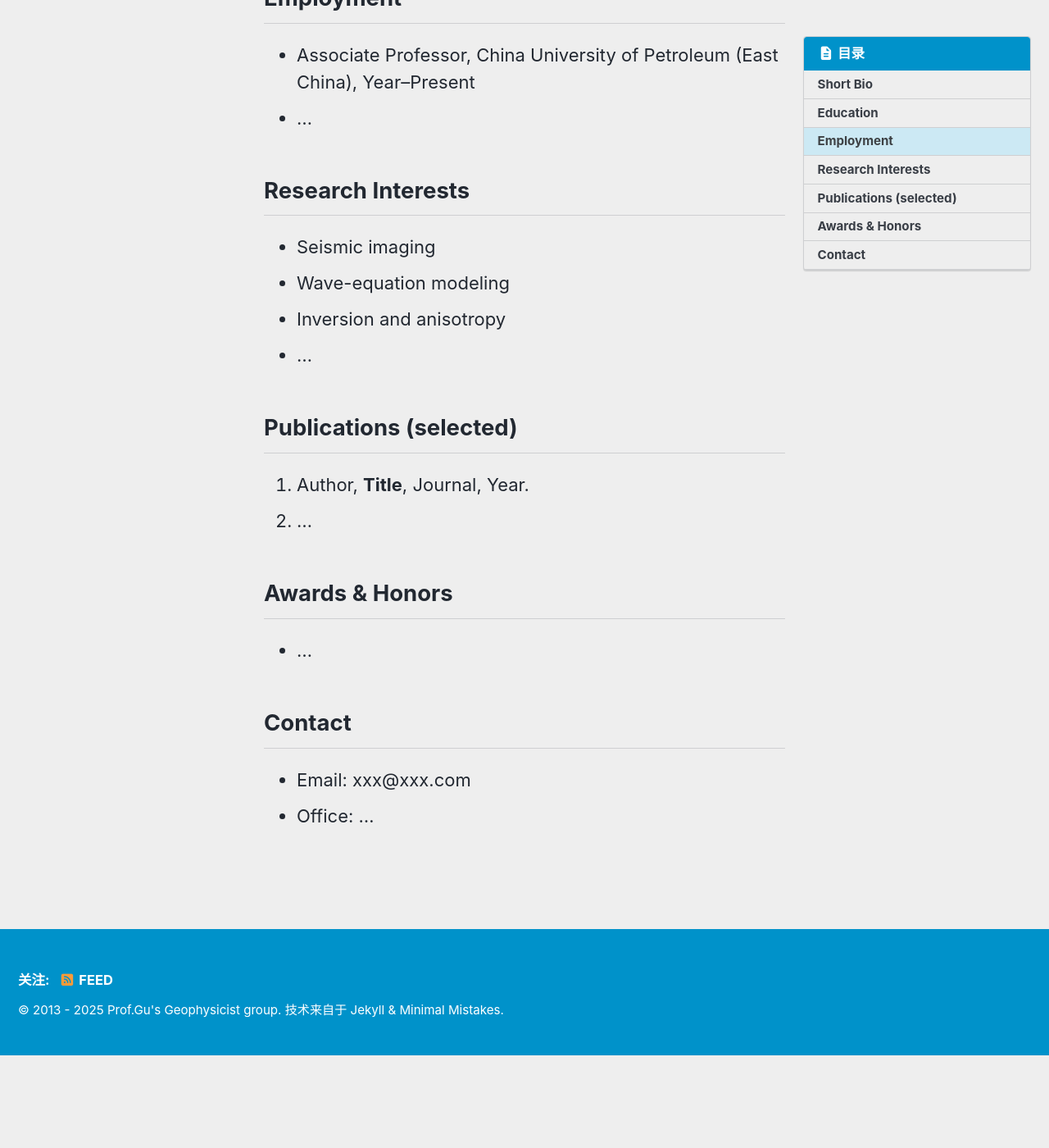
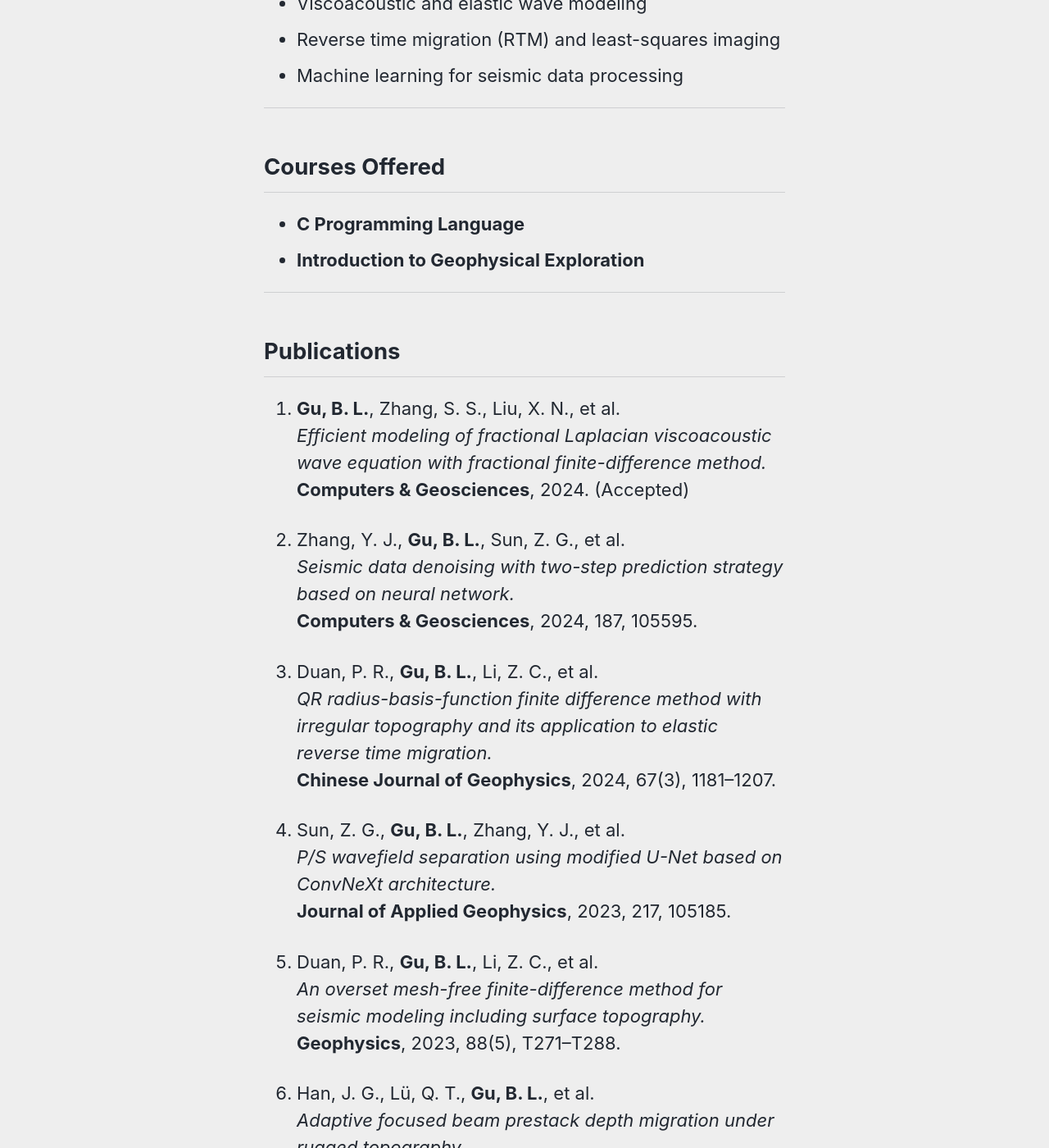
Before and after one commit to gubingluo/gubingluo.github.io, a Jekyll site: the page built from _pages/bio.md, in a window 1280 px wide and 1400 px high, scrolled down 704 px. Shown: the whole window at 82% size. Built offline with Jekyll 4.4.1, drawn with Linux system fonts in a browser that asks for light colours; cached includes are drawn as plain includes; before the commit the page ends 1991 px from its top, so only the background shows below that; some of the changed text lies outside the part shown.

Commit message:
Update bio.md

```diff
--- a/_pages/bio.md
+++ b/_pages/bio.md
@@ -4,38 +4,114 @@ permalink: /bio/
 layout: single
 classes: bio
 author_profile: false
-toc: true
-toc_sticky: true
-header:
-  overlay_image: /assets/images/bio-banner.jpg   # 没有横幅图就先删掉 header 这一段
-  overlay_filter: rgba(0, 0, 0, 0.35)
-  caption: ""
+sidebar: false
 ---
 
-## Short Bio
-这里写导师的一段简介（2–5 行）。
+## Bingluo Gu
 
-## Education
-- Ph.D., XXX University, Year
-- B.S., XXX University, Year
+**Associate Professor**
+Department of Geophysics
+China University of Petroleum (East China)
 
-## Employment
-- Associate Professor, China University of Petroleum (East China), Year–Present
-- ...
+📍 Qingdao, China
+📧 Email: [gubingluo@foxmail.com](mailto:gubingluo@foxmail.com)
+📞 Phone: +86-131-5329-3679
+🔗 [ResearchGate Profile](https://www.researchgate.net/profile/Bingluo-Gu)
+
+---
 
 ## Research Interests
-- Seismic imaging
-- Wave-equation modeling
-- Inversion and anisotropy
-- ...
 
-## Publications (selected)
-1. Author, **Title**, Journal, Year.
-2. ...
+- Seismic wave propagation
+- Seismic imaging theory and methods
+- Viscoacoustic and elastic wave modeling
+- Reverse time migration (RTM) and least-squares imaging
+- Machine learning for seismic data processing
 
-## Awards & Honors
-- ...
+---
+
+## Courses Offered
+
+- **C Programming Language**
+- **Introduction to Geophysical Exploration**
+
+---
+
+## Publications
+
+1. **Gu, B. L.**, Zhang, S. S., Liu, X. N., et al.
+   *Efficient modeling of fractional Laplacian viscoacoustic wave equation with fractional finite-difference method.*
+   **Computers & Geosciences**, 2024. (Accepted)
+
+2. Zhang, Y. J., **Gu, B. L.**, Sun, Z. G., et al.
+   *Seismic data denoising with two-step prediction strategy based on neural network.*
+   **Computers & Geosciences**, 2024, 187, 105595.
+
+3. Duan, P. R., **Gu, B. L.**, Li, Z. C., et al.
+   *QR radius-basis-function finite difference method with irregular topography and its application to elastic reverse time migration.*
+   **Chinese Journal of Geophysics**, 2024, 67(3), 1181–1207.
+
+4. Sun, Z. G., **Gu, B. L.**, Zhang, Y. J., et al.
+   *P/S wavefield separation using modified U-Net based on ConvNeXt architecture.*
+   **Journal of Applied Geophysics**, 2023, 217, 105185.
+
+5. Duan, P. R., **Gu, B. L.**, Li, Z. C., et al.
+   *An overset mesh-free finite-difference method for seismic modeling including surface topography.*
+   **Geophysics**, 2023, 88(5), T271–T288.
+
+6. Han, J. G., Lü, Q. T., **Gu, B. L.**, et al.
+   *Adaptive focused beam prestack depth migration under rugged topography.*
+   **IEEE Transactions on Geoscience and Remote Sensing**, 2023.
+
+7. **Gu, B. L.**, Wang, J. C., Li, Z. C., et al.
+   *3D efficient visco-acoustic reverse time migration in borehole seismic and its application.*
+   **Chinese Journal of Geophysics**, 2023, 66(4), 1699–1717.
+
+8. **Gu, B. L.**, Zhang, S. S., Huang, J. P., Han, J. G.
+   *Viscoacoustic wave equation for qP-wave in transversely isotropic media.*
+   **Journal of Applied Geophysics**, 2022, 203, 104681.
+
+9. **Gu, B. L.**, Zhang, S. S., Huang, J. P., Han, J. G.
+   *Q-compensated least-squares reverse time migration in TTI media.*
+   **Journal of Applied Geophysics**, 2022, 203, 104682.
+
+10. **Gu, B. L.**, Han, J. G., Huang, J. P., et al.
+    *Elastic wave vector decomposition for multicomponent data.*
+    **IEEE Geoscience and Remote Sensing Letters**, 2022, 19(1), 1–5.
+
+>（如需：我可以帮你把 **30 篇文章自动拆成“Selected / Full List / By Year”三种展示方式**）
+
+---
+
+## Research Projects
+
+- **National Natural Science Foundation of China (NSFC)**
+  *Elastic wave inverse time-migration imaging based on GAN deep learning technology.*
+  **Principal Investigator**
+
+- **NSFC**
+  *Efficient local-target inversion imaging method of viscoacoustic waves in attenuative TI media for deep carbonate reservoirs.*
+  **Principal Investigator**
+
+- **Shandong Provincial Natural Science Foundation**
+  *Least-squares RTM imaging for multicomponent seismic data in carbonate fracture-cavity reservoirs.*
+  **Principal Investigator**
+
+- **Shandong Provincial Natural Science Foundation**
+  *Reverse time migration imaging method for multicomponent data based on inversion.*
+  **Principal Investigator**
+
+---
+
+## Professional Service
+
+- Reviewer for **Geophysics**, **Journal of Applied Geophysics**, **Computers & Geosciences**, **IEEE TGRS**
+- Member of **SEG**, **EAGE**, **Chinese Geophysical Society**
+
+---
 
 ## Contact
-- Email: xxx@xxx.com
-- Office: ...
+
+If you are interested in collaboration, student supervision, or academic exchange, feel free to contact me via email.
+
+📧 **gubingluo@foxmail.com**
```
